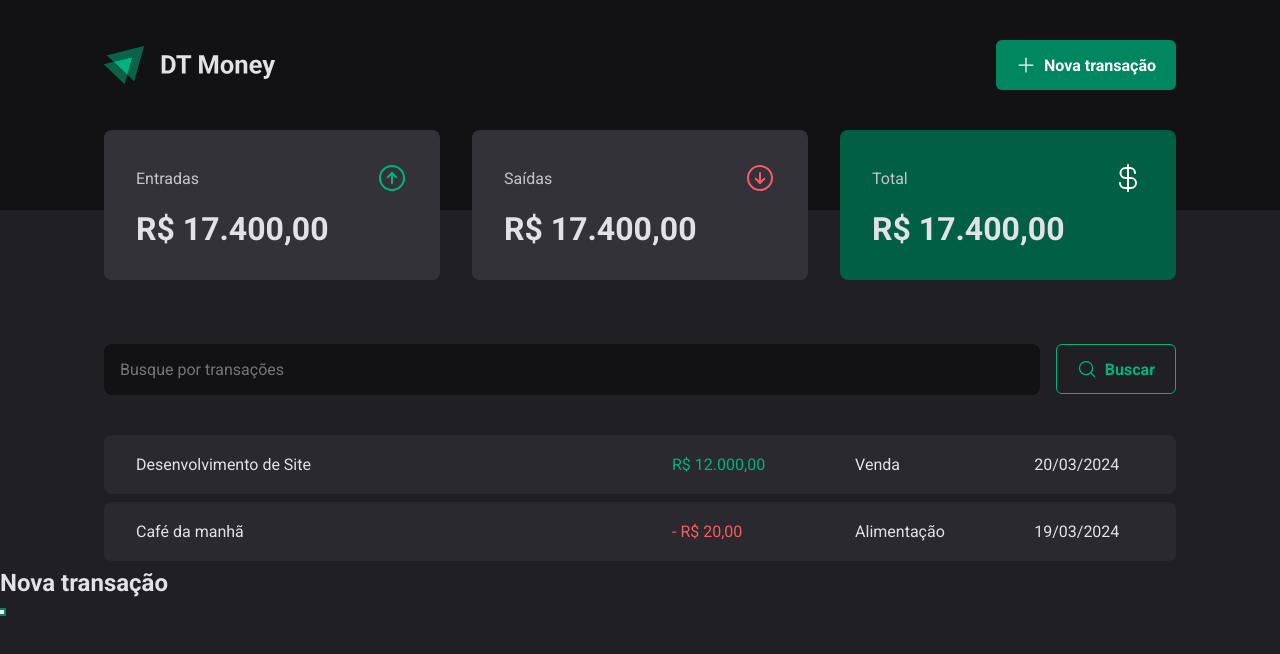
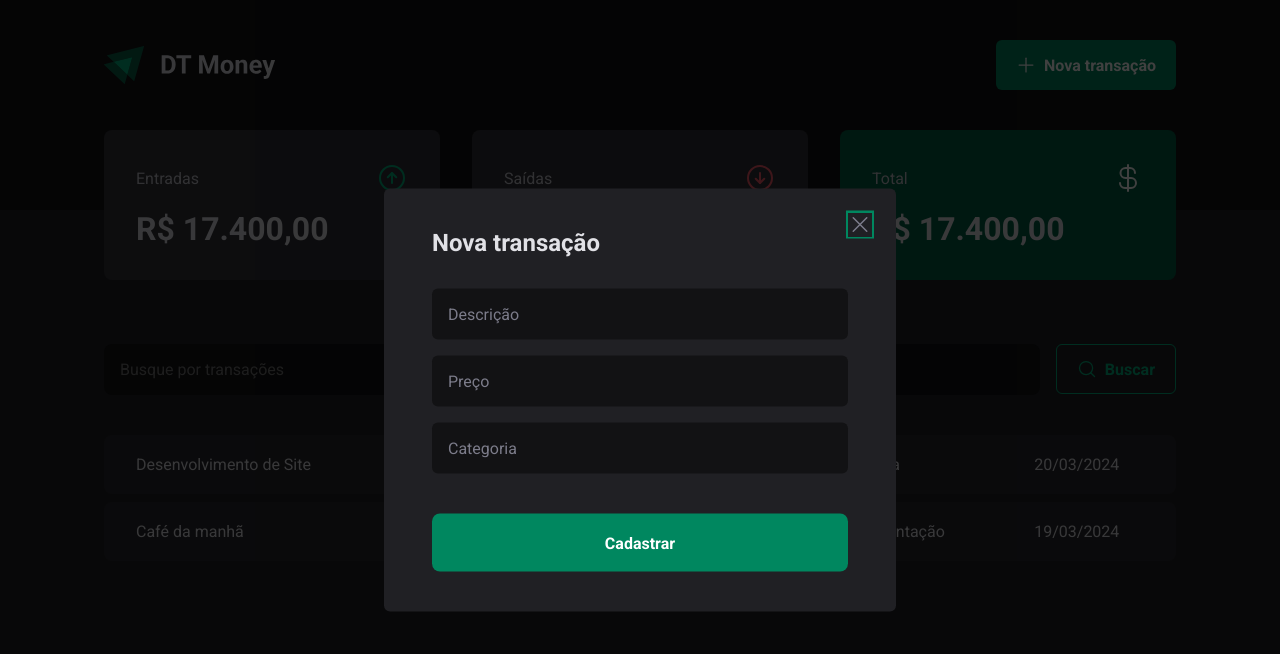
Before and after one commit to ghccaixeta/dt-money, a React (Vite) app: page / in a window 1280 px wide. Both pictures are taken after a click on the button "Nova transação". Shown: the top 654 px of the page. Built offline with nearby package versions, Linux system fonts and the light colour scheme; the HTML template or start-up script is replaced by a standard one.

Commit message:
Estrutura visual - Modal de nova transação

```diff
--- a/src/components/Header/index.tsx
+++ b/src/components/Header/index.tsx
@@ -2,6 +2,7 @@ import { HeaderContainer, HeaderContent, NewTransactionButton } from "./styles";
 import logo from '../../assets/icons/Logo.svg'
 import { Plus } from "phosphor-react";
 import * as Dialog from '@radix-ui/react-dialog';
+import { TransactionModal } from "../TransactionModal";
 
 
 export function Header() {
@@ -17,13 +18,7 @@ export function Header() {
                             Nova transação
                         </NewTransactionButton>
                     </Dialog.Trigger>
-                    <Dialog.Portal>
-                        <Dialog.Overlay />
-                        <Dialog.Content>
-                            <Dialog.Title>Nova transação</Dialog.Title>
-                            <Dialog.Close />
-                        </Dialog.Content>
-                    </Dialog.Portal>
+                    <TransactionModal />
 
                 </Dialog.Root>
             </HeaderContent>
--- /dev/null
+++ b/src/components/TransactionModal/index.tsx
@@ -0,0 +1,25 @@
+import * as Dialog from '@radix-ui/react-dialog';
+import { CloseButton, Content, Overlay } from './styles';
+import { X } from 'phosphor-react';
+
+export function TransactionModal() {
+    return (
+        <Dialog.Portal>
+            <Overlay />
+            <Content>
+                <Dialog.Title>Nova transação</Dialog.Title>
+                <CloseButton>
+                    <X size={24}/>
+                </CloseButton>
+                <form action="">
+                    <input type="text" placeholder='Descrição' required />
+                    <input type="number" placeholder='Preço'  required/>
+                    <input type="text" placeholder='Categoria' />
+                    <button type="submit">
+                        Cadastrar
+                    </button>
+                </form>
+            </Content>
+        </Dialog.Portal>
+    )
+}
--- /dev/null
+++ b/src/components/TransactionModal/styles.ts
@@ -0,0 +1,77 @@
+import * as Dialog from '@radix-ui/react-dialog';
+import styled from 'styled-components';
+
+export const Overlay = styled(Dialog.Overlay)`
+
+    position: fixed;
+    width: 100vw;
+    height: 100vh;
+    inset: 0;
+    background: rgba(0, 0, 0, 0.75);
+
+`
+
+export const Content = styled(Dialog.Content)`
+
+    min-width: 32rem;
+    border-radius: 6px;
+    padding: 2.5rem 3rem;
+    background: ${props => props.theme['gray-800']};
+
+    position: fixed;
+    top: 50%;
+    left: 50%;
+    transform: translate(-50%, -50%);
+
+    form {
+        margin-top: 2rem;
+        display: flex;
+        flex-direction: column;
+        gap: 1rem;
+
+        input {
+            border-radius: 6px;
+            border: 0;
+            background: ${props => props.theme['gray-900']};
+            color: ${props => props.theme['gray-300']};
+
+            padding: 1rem;
+
+            &::placeholder{
+                color: ${props => props.theme['gray-500']};
+            }
+        }
+
+        button[type="submit"]{
+            height: 58px;
+            border: 0;
+            background: ${props => props.theme['green-500']};
+            color: ${props => props.theme.white};
+            border-radius: 8px;
+            font-weight: bold;
+            padding: 0 1.25rem;
+            margin-top: 1.5rem;
+            cursor: pointer;
+
+            &:hover{
+                background: ${props => props.theme['green-700']};
+            }
+        }
+
+    }
+
+
+`
+
+export const CloseButton = styled(Dialog.Close)`
+
+    position: absolute;
+    background: transparent;
+    border: 0;
+    top: 1.5rem;
+    right: 1.5rem;
+    color: ${props => props.theme['gray-500']};
+    line-height: 0;
+    cursor: pointer;
+
+`
```
